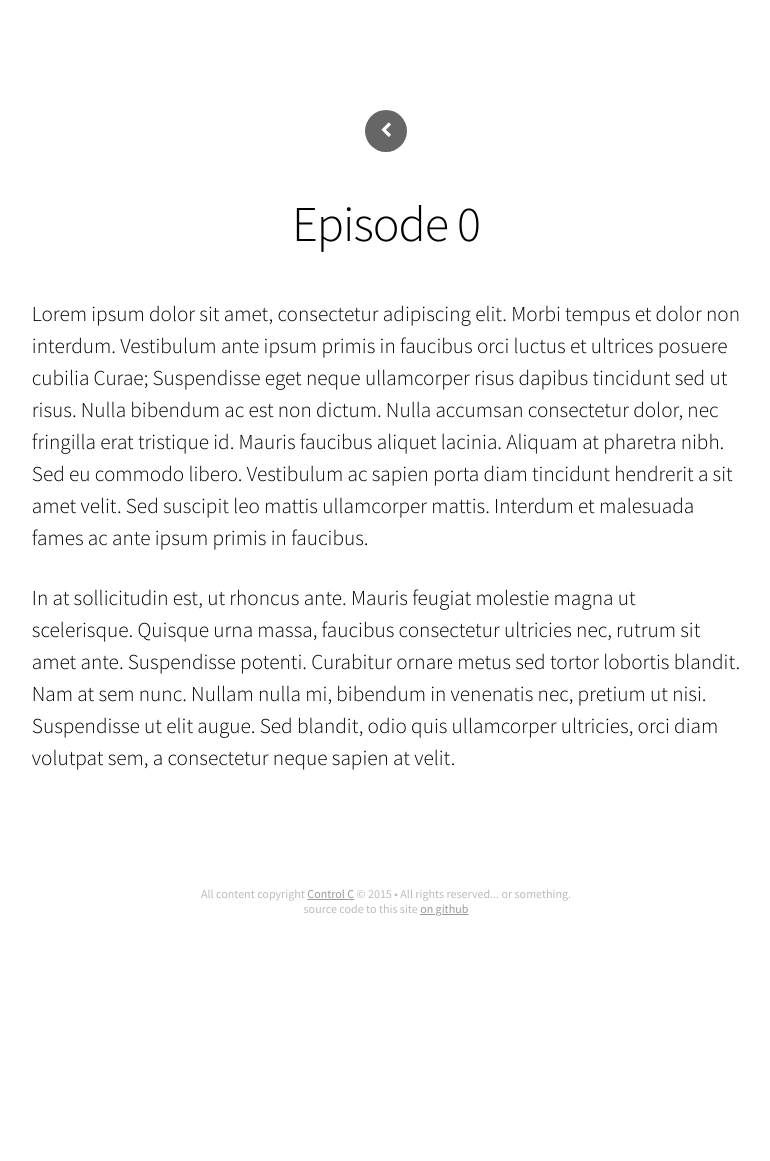
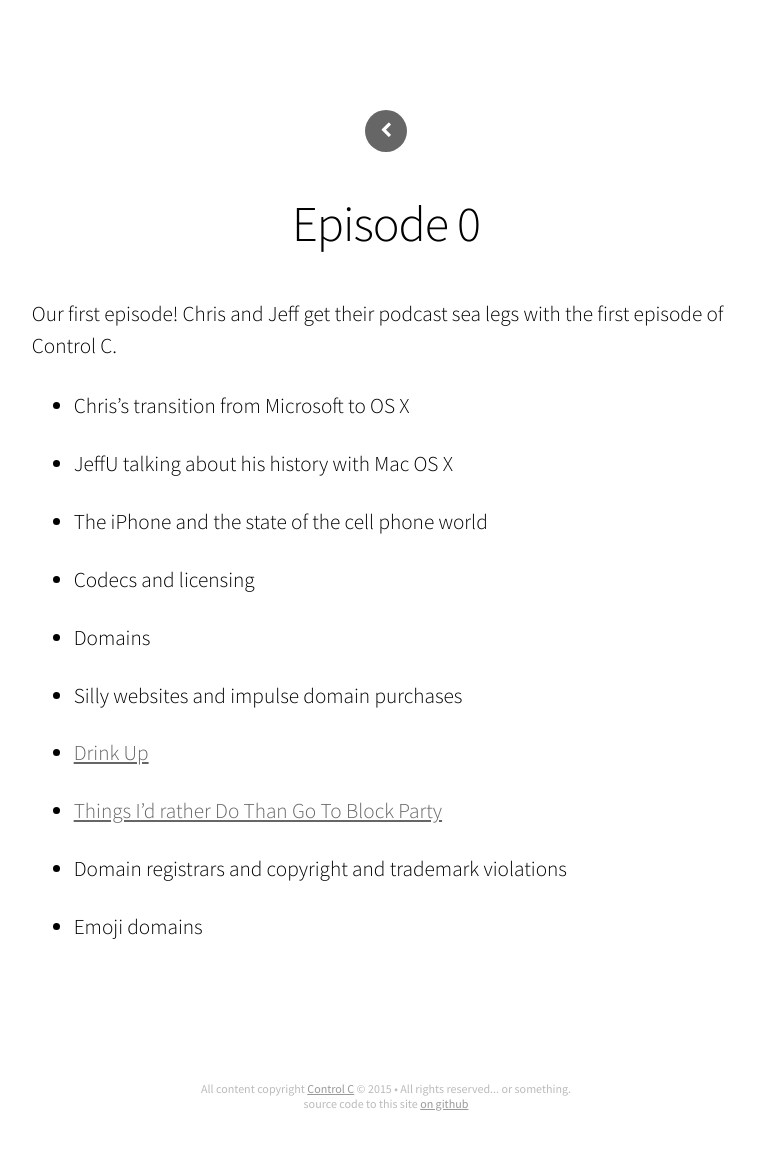
Before and after one commit to jeffu/controlc.dev, a Jekyll site: the page built from src/_posts/2015-02-03-episode-0.md, in a window 1280 px wide. Shown: the whole page, without its empty margins (254-1024 px from the left). Built offline with Jekyll 4.4.1, drawn with Linux system fonts in a browser that asks for light colours; nearby versions of some CDN libraries; before the commit the page ends 966 px from its top, so only the background shows below that.

Commit message:
Show notes for Episode 0

```diff
--- a/src/_posts/2015-02-03-episode-0.md
+++ b/src/_posts/2015-02-03-episode-0.md
@@ -2,13 +2,33 @@
 layout: show_notes
 title:  "Episode 0"
 date:   2015-02-03
-itunes_title: "iTunes title example"
-itunes_subtitle: "iTunes subtitle example"
+itunes_title: "Episode 0"
+itunes_subtitle: "Our first episode! Chris and Jeff talk about Microsoft, Apple, Domains, and more"
 audio_filename: "s01e01.m4a"
 duration_in_seconds: "3992"
 size_in_bytes: 32513751
 ---
 
-Lorem ipsum dolor sit amet, consectetur adipiscing elit. Morbi tempus et dolor non interdum. Vestibulum ante ipsum primis in faucibus orci luctus et ultrices posuere cubilia Curae; Suspendisse eget neque ullamcorper risus dapibus tincidunt sed ut risus. Nulla bibendum ac est non dictum. Nulla accumsan consectetur dolor, nec fringilla erat tristique id. Mauris faucibus aliquet lacinia. Aliquam at pharetra nibh. Sed eu commodo libero. Vestibulum ac sapien porta diam tincidunt hendrerit a sit amet velit. Sed suscipit leo mattis ullamcorper mattis. Interdum et malesuada fames ac ante ipsum primis in faucibus.
+Our first episode! Chris and Jeff get their podcast sea legs with the first
+episode of Control C.
 
-In at sollicitudin est, ut rhoncus ante. Mauris feugiat molestie magna ut scelerisque. Quisque urna massa, faucibus consectetur ultricies nec, rutrum sit amet ante. Suspendisse potenti. Curabitur ornare metus sed tortor lobortis blandit. Nam at sem nunc. Nullam nulla mi, bibendum in venenatis nec, pretium ut nisi. Suspendisse ut elit augue. Sed blandit, odio quis ullamcorper ultricies, orci diam volutpat sem, a consectetur neque sapien at velit.
+* Chris's transition from Microsoft to OS X
+
+* JeffU talking about his history with Mac OS X
+
+* The iPhone and the state of the cell phone world
+
+* Codecs and licensing
+
+* Domains
+
+* Silly websites and impulse domain purchases
+
+* [Drink Up](http://drinkupgame.com)
+
+* [Things I'd rather Do Than Go To Block
+  Party](http://thingsidratherdothangotoblockparty.com)
+
+* Domain registrars and copyright and trademark violations
+
+* Emoji domains
```
